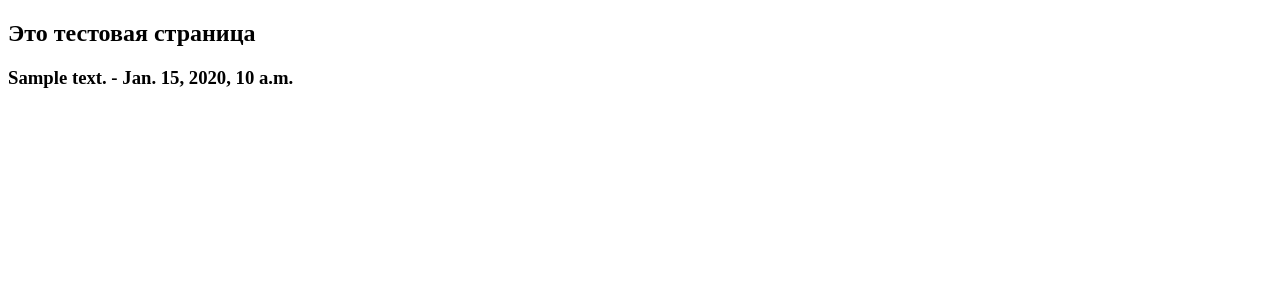
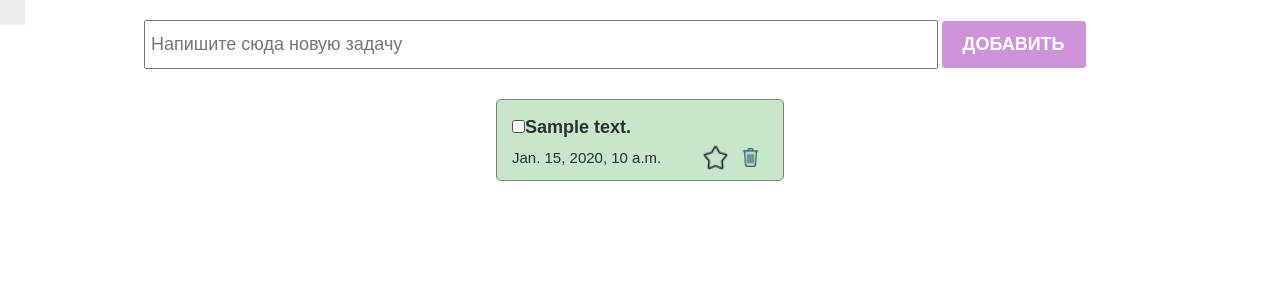
Before and after one commit to MaximusMalabaev/todolist1, a Django app: template main/templates/test.html in a window 1280 px wide. Shown: the top 300 px of the page. Run offline with Django 3.2, Linux system fonts and the light colour scheme; the template is opened without the code that fills it: most values are stand-ins (such as "Sample title", 1, 10 or a date in 2020).

Commit message:
added models

```diff
--- a/main/templates/test.html
+++ b/main/templates/test.html
@@ -1,15 +1,46 @@
+{% load static %}
 <!DOCTYPE html>
 <html lang="en">
 <head>
-    <meta charset="UTF-8">
-    <meta name="viewport" content="width=device-width, initial-scale=1.0">
-    <title>Document</title>
+
+    <meta charset="utf-8">
+        <meta name="viewport" content="width=device-width, initial-scale=1.0">
+        <title>Todolist</title>
+        <!-- <link rel="stylesheet" href="./styles/index.css" /> -->
+        <link rel="stylesheet" href="{% static 'styles/index.css' %}" />
+       <!--<link rel="stylesheet" href="./styles/checkbox.css" />-->
+        <link rel="stylesheet" href="{% static 'styles/checkbox.css' %}"
+
 </head>
 <body>
-    <h2>Это тестовая страница</h2>
-    {% for todo in todo_list %}
-       <h3>{{ todo.text }} - {{ todo.created_at}} </h3>
+    <section>
 
-    {% endfor %}
+        <div class="create_container">
+            <input class="create_input" type="text" placeholder="Напишите сюда новую задачу" />
+            <button class="create_button">Добавить</button>
+
+        </div>
+
+        <div class="todo_container">
+              {% for todo in todo_list %}
+            <div class="todo_item">
+                <div class="todo_item_header">
+                    <label class="checkbox_container">
+                        <input type="checkbox" />
+                        <span class="checkmark"></span>
+                    </label>
+                    <h4>{{ todo.text }}</h4>
+                </div>
+                <div class="todo_item_footer">
+                    <p>{{ todo.created_at }}</p>
+                    <div class="action_buttons">
+                        <img src="icons/star1.png" />
+                        <img src="icons/delete.png" />
+                    </div>
+                </div>
+            </div>
+            {% endfor %}
+        </div>
+    </section>
 </body>
 </html>
```
